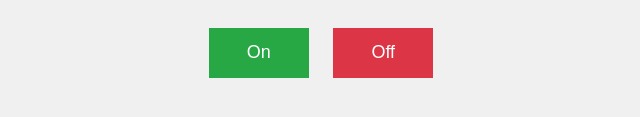
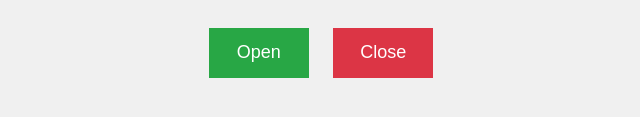
Before and after one commit to EHEMAN/automatic-door.com, a plain HTML site: page index.html in a window 1280 px wide. Shown: the part 387-504 px from the top of the page, 319-959 px from the left. Drawn offline with Linux system fonts and the light colour scheme.

Commit message:
Update index.html

```diff
--- a/index.html
+++ b/index.html
@@ -38,8 +38,8 @@
 <body>
     <div class="remote-container">
         <h1>ESP32 Remote Control</h1>
-        <button id="onButton" class="button on">On</button>
-        <button id="offButton" class="button off">Off</button>
+        <button id="onButton" class="button on">Open</button>
+        <button id="offButton" class="button off">Close</button>
     </div>
 
     <script>
```
